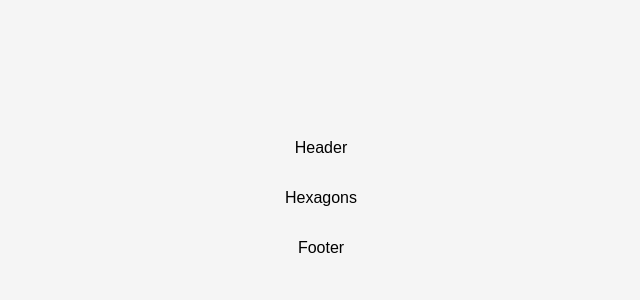
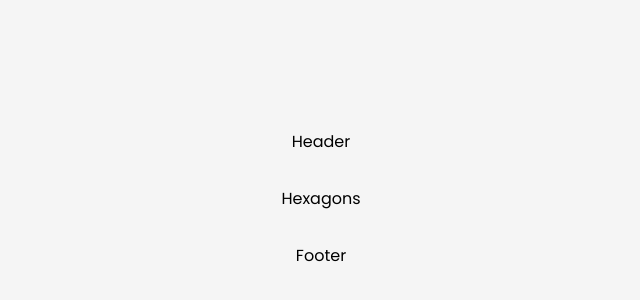
Before and after one commit to melerie/spelling-bee, a React (Create React App) app: page / in a window 1280 px wide. Shown: the part 202-502 px from the top of the page, without its empty margins (319-959 px from the left). Built offline with nearby package versions, Linux system fonts and the light colour scheme.

Commit message:
import google font and add global styles

```diff
--- a/public/index.html
+++ b/public/index.html
@@ -5,10 +5,7 @@
     <link rel="icon" href="%PUBLIC_URL%/favicon.ico" />
     <meta name="viewport" content="width=device-width, initial-scale=1" />
     <meta name="theme-color" content="#000000" />
-    <meta
-      name="description"
-      content="Web site created using create-react-app"
-    />
+    <meta name="description" content="Web site created using create-react-app" />
     <link rel="apple-touch-icon" href="%PUBLIC_URL%/logo192.png" />
     <!--
       manifest.json provides metadata used when your web app is installed on a
@@ -24,7 +21,14 @@
       work correctly both with client-side routing and a non-root public URL.
       Learn how to configure a non-root public URL by running `npm run build`.
     -->
-    <title>React App</title>
+    <title>Spelling Bee</title>
+
+    <link rel="preconnect" href="https://fonts.googleapis.com" />
+    <link rel="preconnect" href="https://fonts.gstatic.com" crossorigin />
+    <link
+      href="https://fonts.googleapis.com/css2?family=Poppins:ital,wght@0,400;0,700;1,400&display=swap"
+      rel="stylesheet"
+    />
   </head>
   <body>
     <noscript>You need to enable JavaScript to run this app.</noscript>
--- a/src/globalStyles.ts
+++ b/src/globalStyles.ts
@@ -7,7 +7,7 @@
   }
 
   body {
-    font-family: Arial, sans-serif;
+    font-family: 'Poppins', sans-serif;
   }
 
   body {
@@ -17,4 +17,10 @@
   * {
     box-sizing: border-box;
   }
+
+  button {
+    background: none;
+    border: none;
+    cursor: pointer;
+  }
 `;
```
